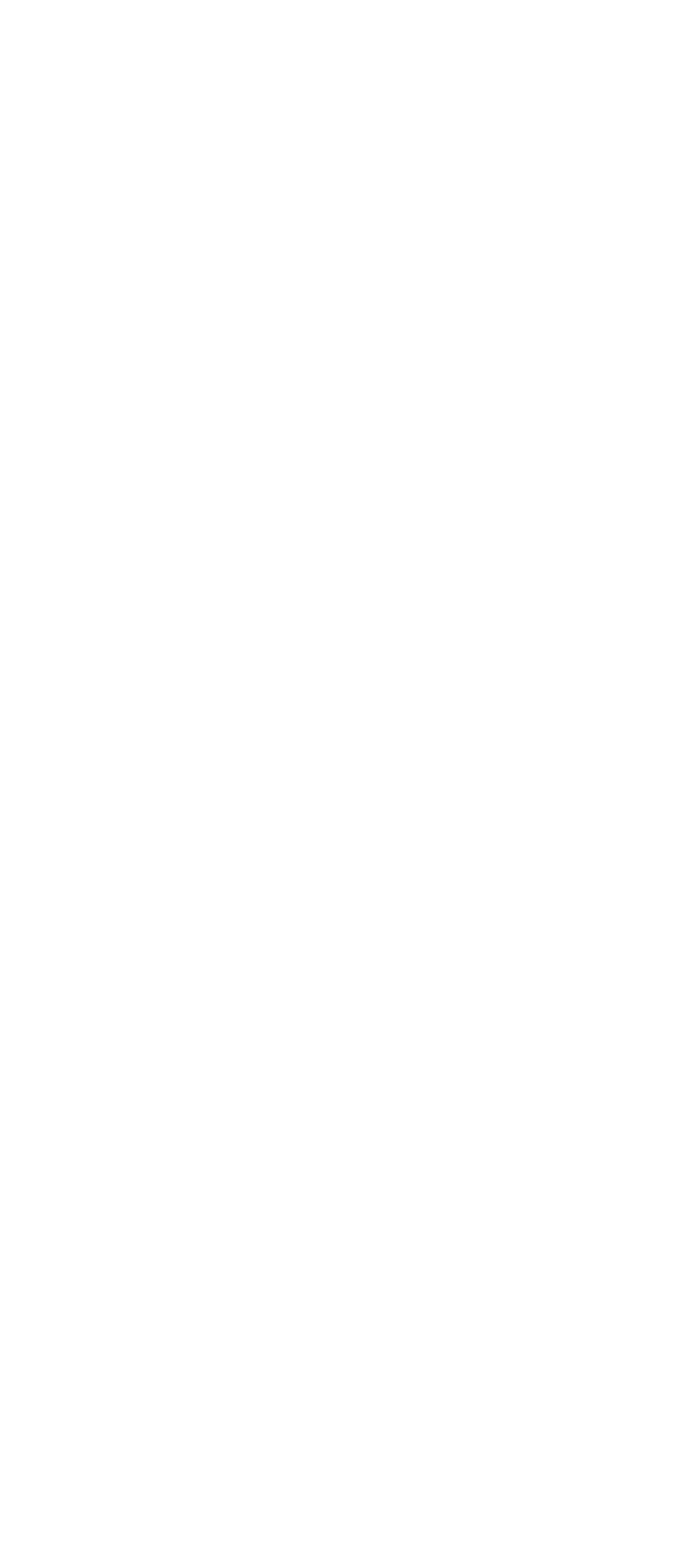
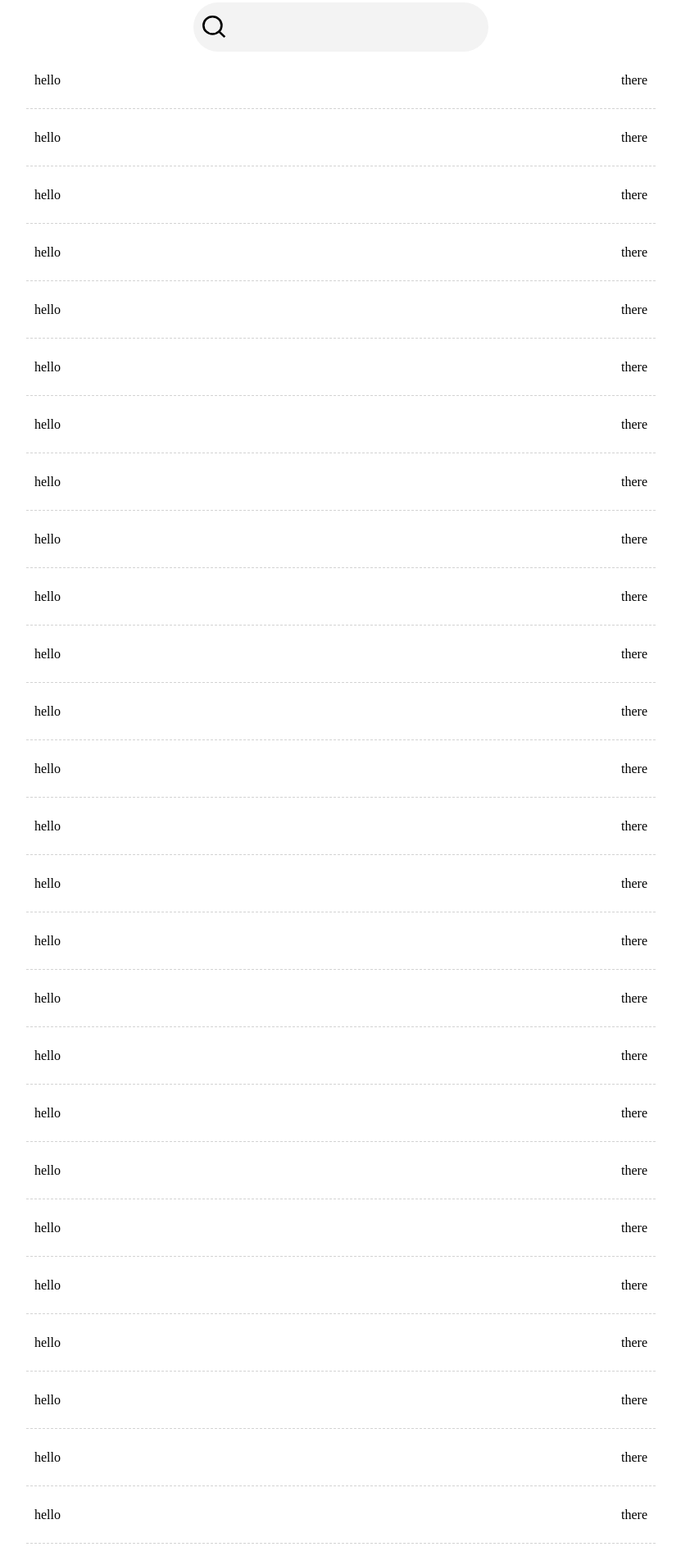
Before and after one commit to Grulice/Bootcamp_M5_Team2, a React (Create React App) app in the folder module-5-team-2/: page / in a window 1280 px wide. Shown: the part 120-2029 px from the top of the page at 82% size, without its empty margins (224-1055 px from the left). Before the commit the page ends 800 px from the top, so only its background shows below. Built offline with nearby package versions, Linux system fonts and the light colour scheme.

Commit message:
PreStocks

```diff
--- a/module-5-team-2/src/App.jsx
+++ b/module-5-team-2/src/App.jsx
@@ -1,6 +1,8 @@
 import React, { Component } from "react";
 import "./index.css";
-import Account from "./account/Account";
+import Stocks from "./stocks/Stocks";
+
+
 
 class App extends Component {
   constructor(props) {
@@ -8,7 +10,9 @@ class App extends Component {
     this.state = {};
   }
   render() {
-    return <div></div>;
+    return <div>
+      <Stocks />
+    </div>;
   }
 }
 
--- a/module-5-team-2/src/account/Account.jsx
+++ b/module-5-team-2/src/account/Account.jsx
@@ -1,22 +1,7 @@
 import React, { Component } from "react";
 import RowElement from "../commonUI/RowElement";
 
-const accountInfo = [
-  {
-    id: "1",
-    userId: "1",
-    code: "AAPL",
-    amount: "3",
-    purchasePrice: "125.00",
-  },
-  {
-    id: "2",
-    userId: "2",
-    code: "NKE",
-    amount: "1",
-    purchasePrice: "737.00",
-  },
-];
+
 
 class Account extends Component {
   constructor(props) {
@@ -26,7 +11,7 @@ class Account extends Component {
   render() {
     return (
       <div>
-        <RowElement divs={[div1, div2]} />
+        <RowElement />
       </div>
     );
   }
--- /dev/null
+++ b/module-5-team-2/src/stocks/Paginator.jsx
@@ -0,0 +1,62 @@
+import React, { Component } from "react";
+import styled from "styled-components";
+import PaginatorPageBar from "./PaginatorPageBar";
+
+const PAGE_SIZE = 20;
+
+const PaginatorMain = styled.div`
+`;
+
+const Page = styled.div``;
+
+class Paginator extends Component {
+  constructor(props) {
+    super(props);
+    this.state = { curPage: 0, pageAmount: 0 };
+  }
+
+  componentDidMount() {
+    this.setState({
+      pageAmount: Math.ceil(this.props.rowElems.length / PAGE_SIZE),
+    });
+  }
+
+  incrementIndex = (e) => {
+    const newPage =
+      this.state.curPage + 1 === this.state.pageAmount
+        ? this.state.pageAmount - 1
+        : this.state.curPage + 1;
+    this.setState({ curPage: newPage });
+  };
+
+  decrementIndex = (e) => {
+    const newPage = this.state.curPage - 1 < 0 ? 0 : this.state.curPage - 1;
+    this.setState({ curPage: newPage });
+  };
+
+  handleChangePage = (selectedPage) => {
+    this.setState({ curPage: selectedPage });
+  };
+
+  render() {
+    return (
+      <PaginatorMain>
+        <Page>
+          {this.props.rowElems.slice(
+            this.state.curPage * PAGE_SIZE,
+            this.state.curPage * PAGE_SIZE + PAGE_SIZE
+          )}
+        </Page>
+        <PaginatorPageBar
+          pageAmount={this.state.pageAmount}
+          onChange={this.handleChangePage}
+          incrCallback={this.incrementIndex}
+          decrCallback={this.decrementIndex}
+          curSelectedPage={this.state.curPage}
+        />
+      </PaginatorMain>
+    );
+  }
+}
+
+export default Paginator;
--- /dev/null
+++ b/module-5-team-2/src/stocks/PaginatorButton.jsx
@@ -0,0 +1,34 @@
+import React, { Component } from "react";
+import styled from "styled-components";
+
+const Button = styled.button`
+  cursor: pointer;
+  border: none;
+  height: 20px;
+  width: 20px;
+  margin: 0 3px;
+
+  background-color: white;
+
+  color: ${(props) => (props.selected ? "blueviolet" : "black")};
+  font-weight: ${(props) => (props.selected ? "bold" : "normal")};
+`;
+
+class PaginatorButton extends Component {
+  constructor(props) {
+    super(props);
+    this.state = {};
+  }
+  render() {
+    return (
+      <Button
+        onClick={() => this.props.handleBtnClick(this.props.buttonNum)}
+        selected={this.props.isSelected}
+      >
+        {this.props.buttonNum + 1}
+      </Button>
+    );
+  }
+}
+
+export default PaginatorButton;
--- /dev/null
+++ b/module-5-team-2/src/stocks/PaginatorPageBar.jsx
@@ -0,0 +1,54 @@
+import React, { Component } from "react";
+import PaginatorButton from "./PaginatorButton";
+import styled from "styled-components";
+
+const MainBar = styled.div`
+  text-align: center;
+`;
+
+const IncDecButton = styled.button`
+  cursor: pointer;
+  border: none;
+  height: 20px;
+  width: 20px;
+  margin: 0 10px;
+
+  background-color: white;
+
+  color: ${(props) => (props.selected ? "blueviolet" : "black")};
+  font-weight: ${(props) => (props.selected ? "bold" : "normal")};
+`;
+
+class PaginatorPageBar extends Component {
+  constructor(props) {
+    super(props);
+    this.state = {};
+  }
+
+  clickHandler = (btnNum) => {
+    this.props.onChange(btnNum);
+  };
+
+  render() {
+    let btns = [];
+    for (let i = 0; i < this.props.pageAmount; i++) {
+      btns.push(
+        <PaginatorButton
+          key={i} // for React's internal engine
+          isSelected={this.props.curSelectedPage === i ? true : false}
+          buttonNum={i}
+          handleBtnClick={this.clickHandler}
+        />
+      );
+    }
+    return (
+      <MainBar>
+        <IncDecButton onClick={this.props.decrCallback}>&lt;</IncDecButton>
+        {btns}
+        <IncDecButton onClick={this.props.incrCallback}>&gt;</IncDecButton>
+      </MainBar>
+    );
+  }
+}
+
+export default PaginatorPageBar;
--- a/module-5-team-2/src/stocks/Stocks.jsx
+++ b/module-5-team-2/src/stocks/Stocks.jsx
@@ -1,3 +1,93 @@
-import React, { Component } from 'react';
+import React, { Component } from "react";
+import Search from "./search";
+import Rows from "./rows";
+import Paginator from "./Paginator";
+import styled from "styled-components";
 
-import "./stocks.css";
+const Container = styled.main`
+  width: 100%;
+  min-height: calc(100vh - 90px - 90px);
+  border-top: 3px solid #e5e5e5;
+  margin-top: 90px;
+  margin-bottom: 90px;
+  display: flex;
+  flex-direction: column;
+  padding:0 20%;
+`;
+
+const div1 = <div> hello </div>;
+const div2 = <div> there </div>;
+
+class Stocks extends Component {
+  constructor(props) {
+    super(props);
+    this.state = {};
+  }
+  render() {
+    return (
+      <Container>
+        <Search/>
+        <Rows divs={[div1, div2]} />
+        <Rows divs={[div1, div2]} />
+        <Rows divs={[div1, div2]} />
+        <Rows divs={[div1, div2]} />
+        <Rows divs={[div1, div2]} />
+        <Rows divs={[div1, div2]} />
+        <Rows divs={[div1, div2]} />
+        <Rows divs={[div1, div2]} />
+        <Rows divs={[div1, div2]} />
+        <Rows divs={[div1, div2]} />
+        <Rows divs={[div1, div2]} />
+        <Rows divs={[div1, div2]} />
+        <Rows divs={[div1, div2]} />
+        <Rows divs={[div1, div2]} />
+        <Rows divs={[div1, div2]} />
+        <Rows divs={[div1, div2]} />
+        <Rows divs={[div1, div2]} />
+        <Rows divs={[div1, div2]} />
+        <Rows divs={[div1, div2]} />
+        <Rows divs={[div1, div2]} />
+        <Rows divs={[div1, div2]} />
+        <Rows divs={[div1, div2]} />
+        <Rows divs={[div1, div2]} />
+        <Rows divs={[div1, div2]} />
+        <Rows divs={[div1, div2]} />
+        <Rows divs={[div1, div2]} />
+        <Rows divs={[div1, div2]} />
+        <Rows divs={[div1, div2]} />
+        <Rows divs={[div1, div2]} />
+        <Rows divs={[div1, div2]} />
+        <Rows divs={[div1, div2]} />
+        <Rows divs={[div1, div2]} />
+        <Rows divs={[div1, div2]} />
+        <Rows divs={[div1, div2]} />
+        <Rows divs={[div1, div2]} />
+        <Rows divs={[div1, div2]} />
+        <Rows divs={[div1, div2]} />
+        <Rows divs={[div1, div2]} />
+        <Rows divs={[div1, div2]} />
+        <Rows divs={[div1, div2]} />
+        <Rows divs={[div1, div2]} />
+        <Rows divs={[div1, div2]} />
+        <Rows divs={[div1, div2]} />
+        <Rows divs={[div1, div2]} />
+        <Rows divs={[div1, div2]} />
+        <Rows divs={[div1, div2]} />
+        <Rows divs={[div1, div2]} />
+        <Rows divs={[div1, div2]} />
+        <Rows divs={[div1, div2]} />
+        <Rows divs={[div1, div2]} />
+        <Rows divs={[div1, div2]} />
+        <Rows divs={[div1, div2]} />
+        <Rows divs={[div1, div2]} />
+        <Rows divs={[div1, div2]} />
+        <Rows divs={[div1, div2]} />
+        <Rows divs={[div1, div2]} />
+        <Rows divs={[div1, div2]} />
+
+      </Container>
+    );
+  }
+}
+
+export default Stocks;
--- a/module-5-team-2/src/commonUI/RowElement.jsx
+++ b/module-5-team-2/src/stocks/rows.jsx
@@ -4,12 +4,16 @@ import styled from "styled-components";
 const Row = styled.div`
   display: flex;
   justify-content: space-between;
+  align-items: center;
 
+  height: 70px;
   padding: 15px 10px;
-  border-top: 0.5px dashed lightgrey;
   border-bottom: 0.5px dashed lightgrey;
   &:hover {
     background-color: rgba(131, 58, 224, 0.05);
+  }
+  &:last-child {
+    border-bottom: none;
   }
 `;
 
--- /dev/null
+++ b/module-5-team-2/src/stocks/search.jsx
@@ -0,0 +1,47 @@
+import React, { Component } from "react";
+import styled from "styled-components";
+
+const SearchBar = styled.div`
+  width: 360px;
+  height: 60px;
+  border-radius: 94px;
+  display: flex;
+  margin: 0 auto;
+  background: #f3f3f3;
+  align-items: center;
+  margin-top: 30px;
+`;
+
+const Lens = styled.img`
+width: 8%;
+margin:  0 auto;
+`;
+
+const SearchInput = styled.input`
+background: #f3f3f3;
+border: none;
+height: 40px;
+margin: 0 auto;
+width: 80%;
+font-size: 25px;
+outline: none;
+`;
+
+
+
+class Search extends Component {
+  constructor(props) {
+    super(props);
+    this.state = {};
+  }
+  render() {
+    return (
+      <SearchBar>
+        <Lens src="./images/lens.svg" alt="Lens icon" />
+        <SearchInput type="text" maxLength={3} />
+      </SearchBar>
+    );
+  }
+}
+
+export default Search;
```
Also changed, not shown: module-5-team-2/public/images/lens.svg (added).
